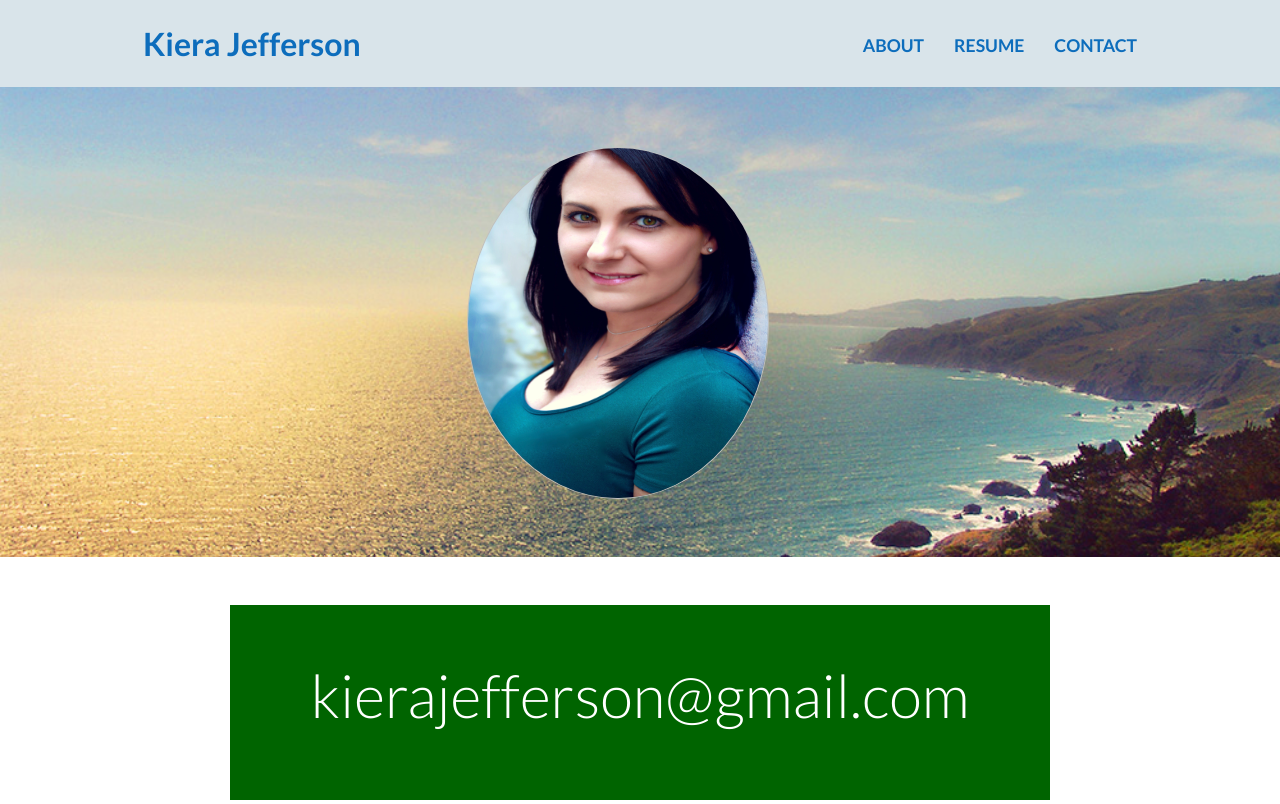
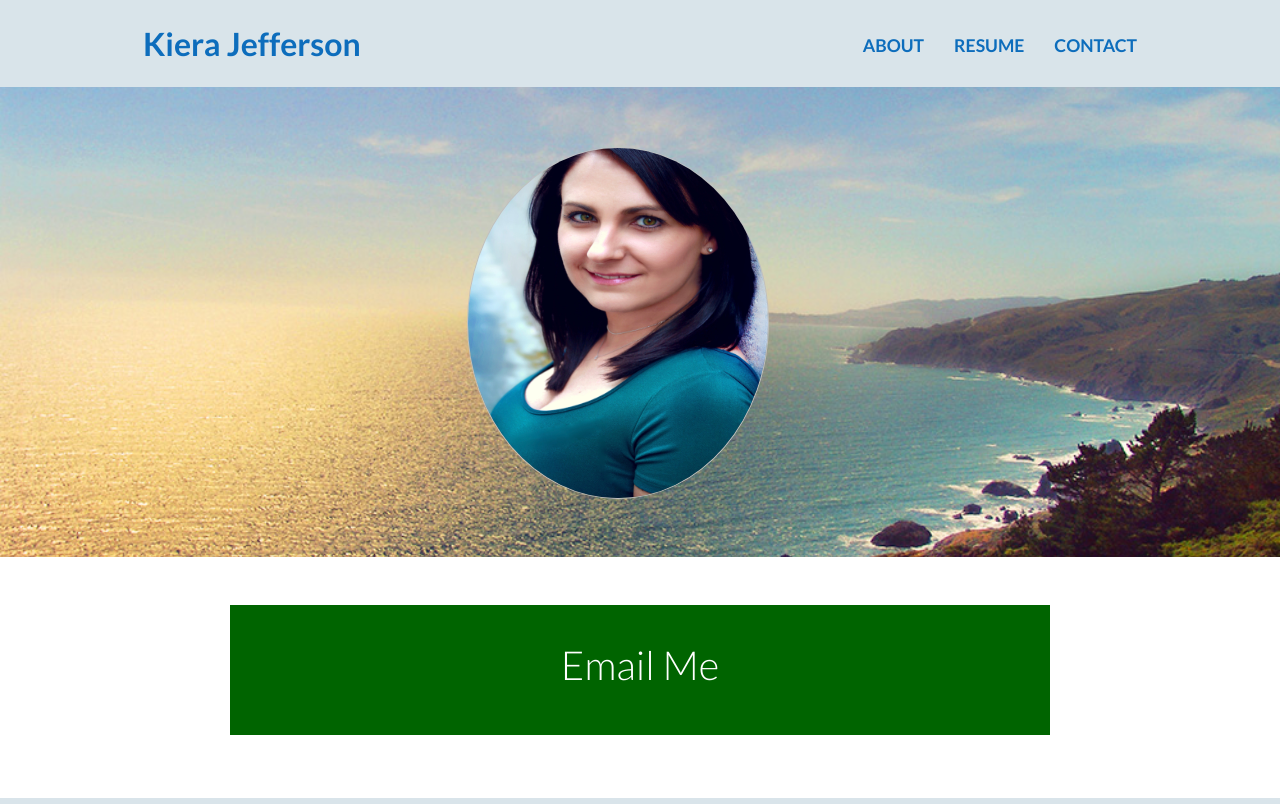
Before and after one commit to ParkerD23/ActressPortfolio, a plain HTML site: page contact.html in a window 1280 px wide. Shown: the top 804 px of the page. Drawn offline with Linux system fonts and the light colour scheme.

Commit message:
Third iteration

```diff
--- a/contact.html
+++ b/contact.html
@@ -39,13 +39,13 @@
       &nbsp;&nbsp;&nbsp;&nbsp;&nbsp;&nbsp;
     </div>
 
-<!-- MAIN CONTENT AREA -->
-    <div class="main-content container card">
+<main>
+    <div class="card">
 
-              <a  id="btn" class="email" href="mailto:kierajefferson@gmail.com">  kierajefferson@gmail.com </a>
+              <p><a href="mailto:kierajefferson@gmail.com">Email Me</a></p>
 
     </div>
-
+</main>
 
   </div>
 
@@ -54,7 +54,7 @@
       <a target="_blank" href="https://www.facebook.com/profile.php?id=5230371"><img src="img/facebook-wrap.png" alt="Facebook Logo">  </a>
     <a target="_blank" href="https://www.instagram.com/kieraj/"><img src="img/instagram.png" alt="Instagram Logo"></a>
 
-      <a href="#"><img src="img/email.png" alt="Email Logo"></a>
+      <a href="mailto:kierajefferson@gmail.com"><img src="img/email.png" alt="Email Logo"></a>
     <a target="_blank" href="https://mobile.twitter.com/kieraj05"><img src="img/twitter.svg" alt="Twitter Logo"></a>
 
 <br />
--- a/css/flexbox.css
+++ b/css/flexbox.css
@@ -17,6 +17,7 @@ body {
 }
 
 /**********MEDIA QUERIES*************/
+
 
 
 
--- a/main.css
+++ b/main.css
@@ -138,8 +138,6 @@ h1 {
 	font-size: 1.5em;
 }
 
-
-
 .card a {
 	height: 3.25em;
 	color: white;
@@ -148,16 +146,16 @@ h1 {
 	width: 80%;
 	line-height: 3;
 	text-align: center;
-	font-size: 60px;
+	font-size: 40px;
 	font-weight: 300;
 	margin: auto;
-
-
 }
 
 .card a:hover {
 	background: forestgreen;
 }
+
+
 
 figure {
 	display: block;
@@ -246,6 +244,8 @@ tfoot td {
 }
 
 
+
+
 /*************FOOTER**************/
 
 footer {
@@ -271,7 +271,8 @@ footer img {
 	}
 
 	.main-head,
-	.main-content {
+	.main-content,
+  .card {
 		width: 90%;
 		margin: 0 auto;
 	}
@@ -284,9 +285,11 @@ footer img {
 		font-size: 1.25em;
 	}
 
- iframe {
+  iframe {
 	margin-left: 50%;
 }
+
+
 
 }
 
@@ -294,7 +297,8 @@ footer img {
 @media (min-width: 1025px) {
 
 	.main-head,
-	.main-content {
+	.main-content,
+  .card {
 		width: 80%;
 		max-width: 1150px;
 
```
Also changed, not shown: index.html (+1 -1 lines), resume.html (+1 -1 lines).
